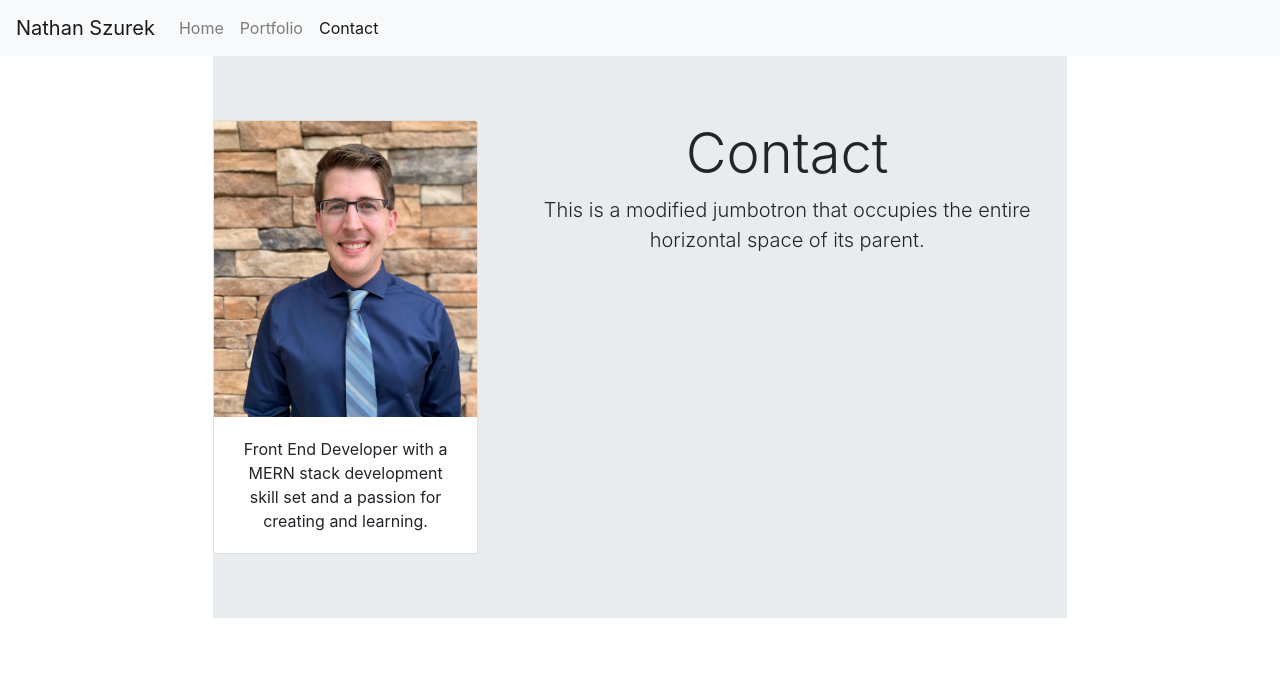
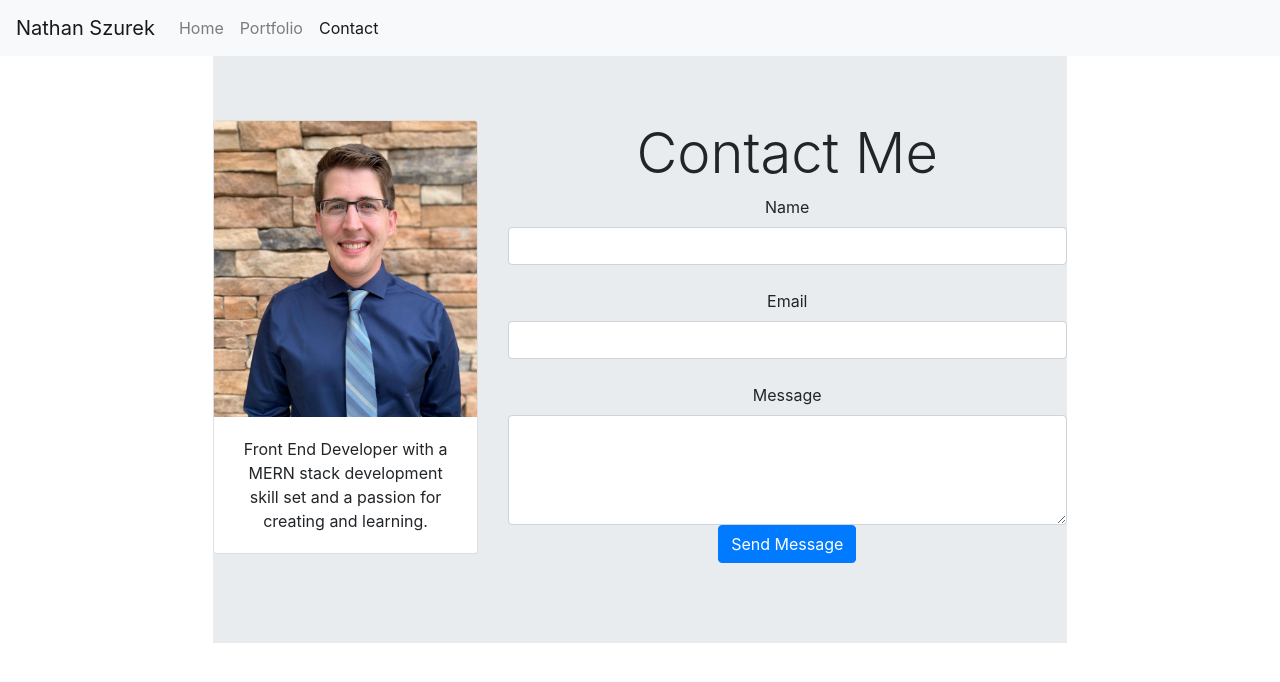
Before and after one commit to NathanSzu/Portfolio, a React (Create React App) app in the folder client/: page /Contact in a window 1280 px wide. Shown: the top 682 px of the page. Built offline with nearby package versions, Linux system fonts and the light colour scheme.

Commit message:
Added contact form to page

```diff
--- a/client/package.json
+++ b/client/package.json
@@ -6,6 +6,7 @@
     "@testing-library/jest-dom": "^4.2.4",
     "@testing-library/react": "^9.5.0",
     "@testing-library/user-event": "^7.2.1",
+    "axios": "^0.20.0",
     "react": "^16.13.1",
     "react-dom": "^16.13.1",
     "react-router": "^5.2.0",
--- /dev/null
+++ b/client/src/components/ContactForm.js
@@ -0,0 +1,77 @@
+import React, { useState } from "react";
+import axios from "axios";
+
+function ContactForm() {
+    const [formData, setFormData] = useState({
+        name: "",
+        email: "",
+        message: ""
+    });
+
+    function sendEmail(e) {
+        e.preventDefault();
+        axios.post("/send", formData)
+            .then(res => {
+                console.log(res)
+                console.log(res.data)
+            })
+    };
+
+    function handleNameChange(e) {
+        setFormData({ ...formData, name: e.target.value })
+    };
+
+    function handleEmailChange(e) {
+        setFormData({ ...formData, email: e.target.value })
+    };
+
+    function handleMessageChange(e) {
+        setFormData({ ...formData, message: e.target.value })
+    };
+
+    return (
+        <form>
+            <div className="form-group">
+                {/* Name input */}
+                <label htmlFor="name">Name</label>
+                <input
+                    className="form-control"
+                    type="text"
+                    id="name"
+                    name="name"
+                    onChange={handleNameChange}
+                ></input>
+                <br />
+                {/* Email input */}
+                <label htmlFor="email">Email</label>
+                <input
+                    className="form-control"
+                    type="email"
+                    id="email"
+                    name="email"
+                    onChange={handleEmailChange}
+                ></input>
+                <br />
+                {/* Message input */}
+                <label htmlFor="message">Message</label>
+                <textarea
+                    className="form-control"
+                    rows="4"
+                    id="message"
+                    name="message"
+                    onChange={handleMessageChange}
+                ></textarea>
+                {/* Submit button */}
+                <button
+                    className="btn btn-primary"
+                    type="submit"
+                    value="Send Message"
+                    onClick={sendEmail}
+                >Send Message</button>
+            </div>
+        </form>
+    )
+}
+
+
+export default ContactForm;
--- a/client/src/pages/Contact.js
+++ b/client/src/pages/Contact.js
@@ -1,5 +1,6 @@
 import React from 'react'
 import ProfileCard from '../components/ProfileCard'
+import ContactForm from '../components/ContactForm'
 
 export default function Contact() {
     return (
@@ -11,8 +12,8 @@ export default function Contact() {
                             <ProfileCard />
                         </div>
                         <div className="col-md-8">
-                            <h1 className="display-4">Contact</h1>
-                            <p className="lead">This is a modified jumbotron that occupies the entire horizontal space of its parent.</p>
+                        <h1 className="display-4">Contact Me</h1>
+                            <ContactForm />
                         </div>
                     </div>
                 </div>
```
Also changed, not shown: 1 other file (tests, documents, lock files or other folders).
